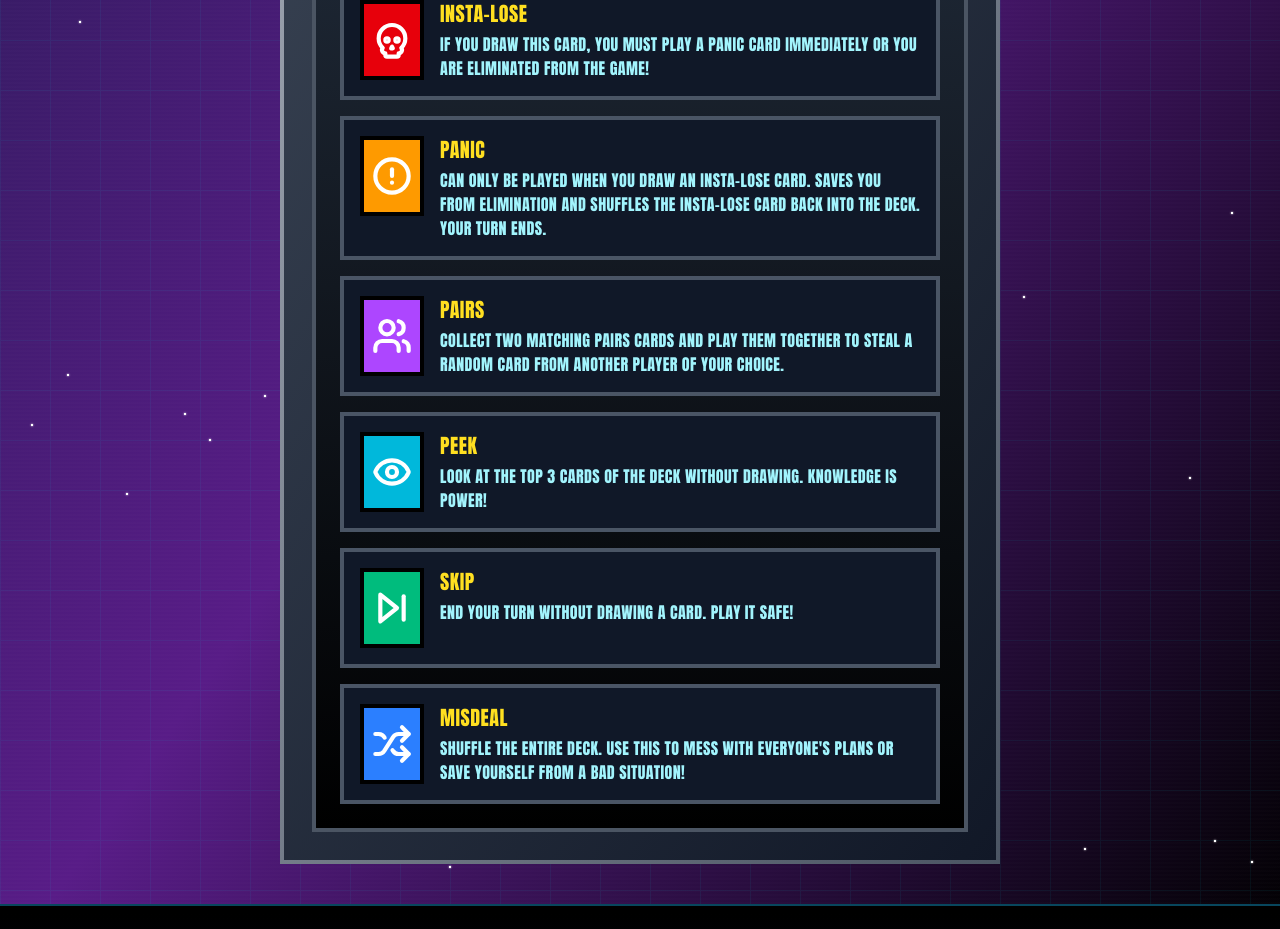
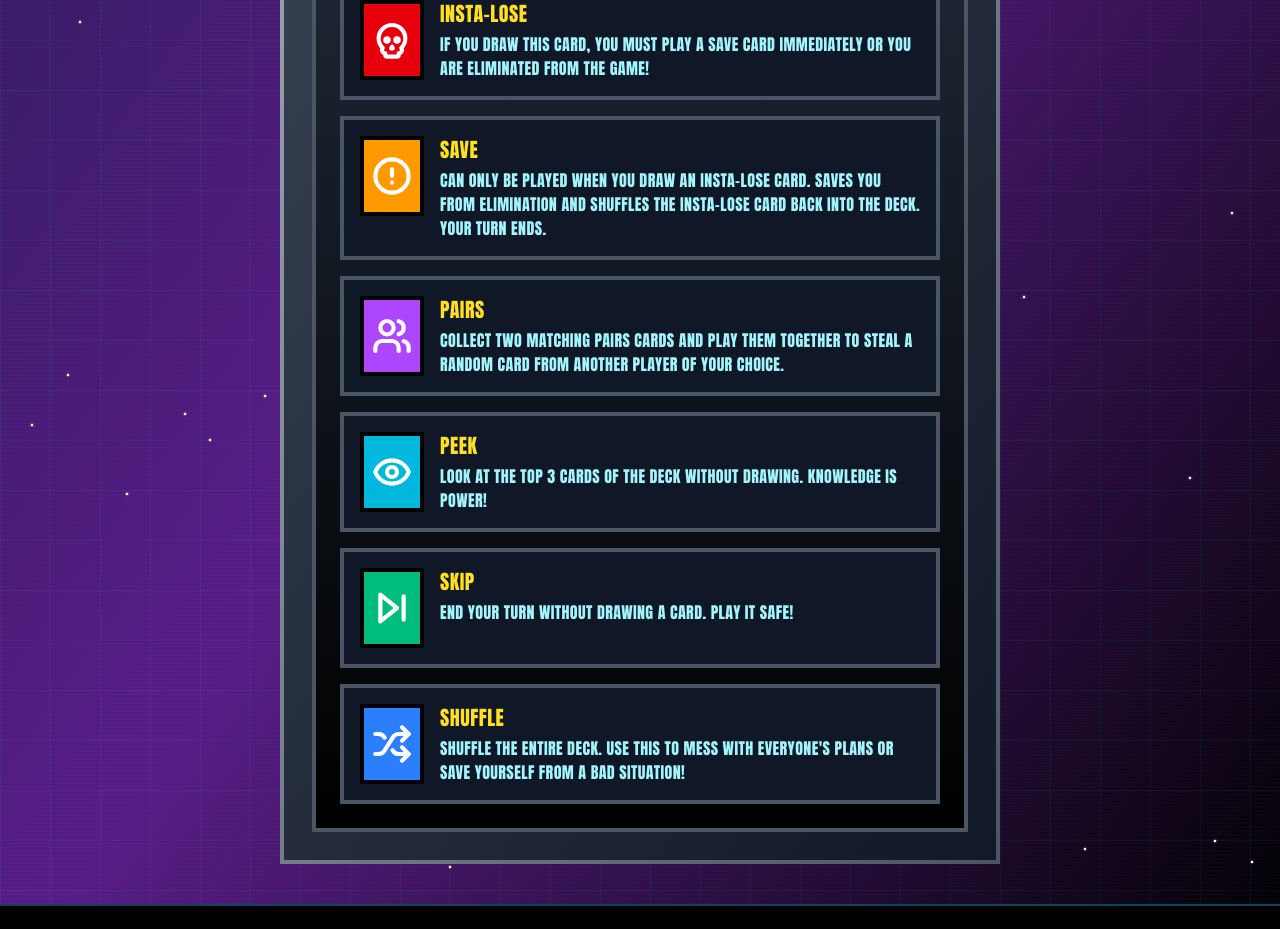
Before and after one commit to joelbreit/insta-lose, a React (Vite) app: page /about in a window 1280 px wide. Shown: the part 860-1789 px from the top of the page. Built offline with nearby package versions, Linux system fonts and the light colour scheme; no server answers.

Commit message:
Updated card names to "Save" and "Shuffle"

```diff
--- a/src/components/CardHand.jsx
+++ b/src/components/CardHand.jsx
@@ -39,8 +39,8 @@ function CardHand({
 						isCardPlayable &&
 						!isCardPlayable(selectedCard) && (
 							<div className="text-sm text-yellow-300 px-4 py-2 font-bold tracking-wide">
-								{selectedCard.type === "panic"
-									? "PANIC CARDS AUTO-PLAY WHEN YOU DRAW INSTA-LOSE!"
+								{selectedCard.type === "save"
+									? "SAVE CARDS AUTO-PLAY WHEN YOU DRAW AN INSTA-LOSE!"
 									: "YOU NEED A MATCHING PAIR TO PLAY THIS CARD!"}
 							</div>
 						)}
@@ -87,8 +87,8 @@ function CardHand({
 							}}
 							title={
 								isNotPlayable
-									? card.type === "panic"
-										? "Panic cards can only be played automatically when you draw an Insta-Lose card"
+									? card.type === "save"
+										? "Save cards can only be played automatically when you draw an Insta-Lose card"
 										: "You need a matching pair card to play this card"
 									: undefined
 							}
--- a/src/lambda/startGame/index.js
+++ b/src/lambda/startGame/index.js
@@ -13,18 +13,18 @@ const TABLE_NAME = process.env.TABLE_NAME || "InstaLoseGames";
 
 const CARDS_PER_PLAYER = 5;
 const STARTING_HAND_SIZE = 7;
-// Minimum cards needed per player for initial hands (excluding panic card)
+// Minimum cards needed per player for initial hands (excluding save card)
 const CARDS_FOR_INITIAL_HANDS = STARTING_HAND_SIZE - 1;
 
 // Card types for deck building
 const CARD_TYPES = {
-	PANIC: "panic",
+	SAVE: "save",
 	PAIRS_A: "pairs-A",
 	PAIRS_B: "pairs-B",
 	PAIRS_C: "pairs-C",
 	PEEK: "peek",
 	SKIP: "skip",
-	MISDEAL: "misdeal",
+	SHUFFLE: "shuffle",
 	INSTA_LOSE: "insta-lose",
 };
 
@@ -65,8 +65,8 @@ function buildDeck(numPlayers) {
 		CARD_TYPES.SKIP,
 		CARD_TYPES.SKIP,
 		CARD_TYPES.SKIP,
-		CARD_TYPES.MISDEAL,
-		CARD_TYPES.MISDEAL,
+		CARD_TYPES.SHUFFLE,
+		CARD_TYPES.SHUFFLE,
 	];
 
 	// Add enough random cards to cover initial hands + gameplay buffer
@@ -98,12 +98,12 @@ function dealInitialHands(players, deck) {
 	const updatedPlayers = players.map((player) => ({
 		...player,
 		hand: [
-			// Everyone starts with 1 panic card
-			{ id: generateCardId(), type: CARD_TYPES.PANIC },
+			// Everyone starts with 1 save card
+			{ id: generateCardId(), type: CARD_TYPES.SAVE },
 		],
 	}));
 
-	// Deal remaining cards (STARTING_HAND_SIZE - 1 since they have panic)
+	// Deal remaining cards (STARTING_HAND_SIZE - 1 since they have save)
 	const cardsPerPlayer = STARTING_HAND_SIZE - 1;
 
 	for (let i = 0; i < cardsPerPlayer; i++) {
--- a/src/lambda/takeAction/index.js
+++ b/src/lambda/takeAction/index.js
@@ -147,12 +147,12 @@ exports.handler = async (event) => {
 				action.cardType = drawnCard.type;
 
 				if (drawnCard.type === "insta-lose") {
-					// Check if player has panic card
-					const panicIndex = updatedGame.players[
+					// Check if player has save card
+					const saveIndex = updatedGame.players[
 						playerIndex
-					].hand.findIndex((c) => c.type === "panic");
+					].hand.findIndex((c) => c.type === "save");
 
-					if (panicIndex === -1) {
+					if (saveIndex === -1) {
 						// Player is eliminated
 						updatedGame.players[playerIndex].isAlive = false;
 						action.result = "eliminated";
@@ -160,20 +160,20 @@ exports.handler = async (event) => {
 						// Insta-lose card is removed from deck (not put back)
 						// This ensures the deck always has numPlayers - 1 insta-lose cards
 					} else {
-						// Auto-play panic card
+						// Auto-play save card
 						updatedGame.players[playerIndex].hand.splice(
-							panicIndex,
+							saveIndex,
 							1
 						);
 						updatedGame.discardPile.push({
-							id: `panic-${Date.now()}`,
-							type: "panic",
+							id: `save-${Date.now()}`,
+							type: "save",
 						});
 
 						// Put insta-lose back in deck and shuffle
 						updatedGame.deck.push(drawnCard);
 						updatedGame.deck = shuffleArray(updatedGame.deck);
-						action.result = "saved-by-panic";
+						action.result = "saved-by-save";
 					}
 				} else {
 					// Normal card - add to hand
@@ -211,13 +211,13 @@ exports.handler = async (event) => {
 				action.cardType = card.type;
 
 				// Validate card can be played
-				// Panic cards can only be auto-played when drawing insta-lose, not manually
-				if (card.type === "panic") {
+				// Save cards can only be auto-played when drawing insta-lose, not manually
+				if (card.type === "save") {
 					return {
 						statusCode: 400,
 						headers,
 						body: JSON.stringify({
-							error: "Panic cards can only be played automatically when you draw an Insta-Lose card",
+							error: "Save cards can only be played automatically when you draw an Insta-Lose card",
 						}),
 					};
 				}
@@ -254,7 +254,7 @@ exports.handler = async (event) => {
 						action.result = "skipped";
 						break;
 
-					case "misdeal":
+					case "shuffle":
 						// Shuffle the deck
 						updatedGame.deck = shuffleArray(updatedGame.deck);
 						action.result = "shuffled";
--- a/src/pages/About.jsx
+++ b/src/pages/About.jsx
@@ -7,7 +7,9 @@ function About() {
 			<Header />
 
 			<main className="mx-auto max-w-3xl px-4 py-12 sm:px-6 lg:px-8">
-				<h1 className="text-5xl font-bold mb-12 text-center text-yellow-300">HOW TO PLAY</h1>
+				<h1 className="text-5xl font-bold mb-12 text-center text-yellow-300">
+					HOW TO PLAY
+				</h1>
 
 				<div className="space-y-8">
 					<section className="beveled-box p-6">
@@ -35,7 +37,7 @@ function About() {
 								<li>PLAY ANY CARDS YOU WANT (OPTIONAL)</li>
 								<li>DRAW A CARD TO END YOUR TURN</li>
 								<li>
-									IF YOU DRAW AN INSTA-LOSE CARD, PLAY A PANIC
+									IF YOU DRAW AN INSTA-LOSE CARD, PLAY A SAVE
 									CARD OR YOU'RE OUT!
 								</li>
 							</ol>
@@ -50,7 +52,8 @@ function About() {
 								CARD TYPES
 							</h2>
 							<div className="grid gap-4">
-								{Object.entries(CARD_TYPES).map(([key, card]) => (
+								{Object.entries(CARD_TYPES).map(
+									([key, card]) => (
 										<div
 											key={key}
 											className="flex items-start gap-4 p-4 bg-gray-900 border-4 border-gray-600"
@@ -59,9 +62,14 @@ function About() {
 												className={`w-16 h-20 ${card.bgColor} border-4 border-black flex items-center justify-center flex-shrink-0`}
 											>
 												{card.icon ? (
-											<card.icon className="w-10 h-10 text-white" strokeWidth={2.5} />
+													<card.icon
+														className="w-10 h-10 text-white"
+														strokeWidth={2.5}
+													/>
 												) : (
-											<span className="text-3xl">?</span>
+													<span className="text-3xl">
+														?
+													</span>
 												)}
 											</div>
 											<div>
@@ -73,7 +81,8 @@ function About() {
 												</div>
 											</div>
 										</div>
-								))}
+									)
+								)}
 							</div>
 						</div>
 					</section>
--- a/src/pages/Game.jsx
+++ b/src/pages/Game.jsx
@@ -49,16 +49,16 @@ function formatActionText(action, gameState) {
 	if (action.type === "draw") {
 		if (action.result === "eliminated") {
 			return "INSTA-LOST!!!";
-		} else if (action.result === "saved-by-panic") {
-			return "WAS SAVED BY A PANIC CARD!";
+		} else if (action.result === "saved-by-save") {
+			return "WAS SAVED BY A SAVE CARD!";
 		} else if (action.result === "drew-card") {
 			return "DREW A CARD!";
 		}
 	} else if (action.type === "playCard") {
 		if (action.cardType === "skip") {
 			return "SKIPPED THEIR TURN!";
-		} else if (action.cardType === "misdeal") {
-			return "MISDEALT THE DECK!";
+		} else if (action.cardType === "shuffle") {
+			return "SHUFFLED THE DECK!";
 		} else if (action.cardType === "peek") {
 			return "PEEKED AT THE DECK!";
 		} else if (action.result === "stole-card" && action.targetPlayerId) {
@@ -84,15 +84,15 @@ function getActionColorClass(action) {
 	if (action.type === "draw") {
 		if (action.result === "eliminated") {
 			return "text-red-400"; // Eliminated - red
-		} else if (action.result === "saved-by-panic") {
-			return "text-orange-400"; // Saved by panic - orange
+		} else if (action.result === "saved-by-save") {
+			return "text-orange-400"; // Saved by save - orange
 		}
 		return "text-green-500"; // Normal draw - green
 	} else if (action.type === "playCard") {
 		if (action.cardType === "skip") {
 			return "text-emerald-400"; // Skip - emerald
-		} else if (action.cardType === "misdeal") {
-			return "text-blue-400"; // Misdeal - blue
+		} else if (action.cardType === "shuffle") {
+			return "text-blue-400"; // Shuffle - blue
 		} else if (action.cardType === "peek") {
 			return "text-cyan-400"; // Peek - cyan
 		} else if (action.result === "stole-card") {
@@ -168,7 +168,7 @@ function Game() {
 	const [peekedCards, setPeekedCards] = useState(null);
 	const [wsConnected, setWsConnected] = useState(false);
 
-	// Event modal for important game events (peek, panic, steal, stolen-from)
+	// Event modal for important game events (peek, save, steal, stolen-from)
 	const [eventModal, setEventModal] = useState(null);
 	// Track processed actions to avoid duplicate modals
 	const processedActionsRef = useRef(new Set());
@@ -449,17 +449,17 @@ function Game() {
 					type: "eliminated",
 					title: "INSTA-LOSE!!!",
 					message:
-						"YOU DREW AN INSTA-LOSE CARD AND HAD NO PANIC CARD! YOU'RE OUT!",
+						"YOU DREW AN INSTA-LOSE CARD AND HAD NO SAVE CARD! YOU'RE OUT!",
 					icon: Skull,
 					bgColor: "from-red-600 to-red-800",
 					borderColor: "border-red-900",
 				});
-			} else if (result.action?.result === "saved-by-panic") {
+			} else if (result.action?.result === "saved-by-save") {
 				setEventModal({
-					type: "saved-by-panic",
-					title: "PANIC SAVE!",
+					type: "saved-by-save",
+					title: "SAVE SAVED YOU!",
 					message:
-						"YOU DREW AN INSTA-LOSE CARD BUT YOUR PANIC CARD SAVED YOU!",
+						"YOU DREW AN INSTA-LOSE CARD BUT YOUR SAVE CARD SAVED YOU!",
 					icon: ShieldAlert,
 					bgColor: "from-yellow-600 to-yellow-800",
 					borderColor: "border-yellow-900",
@@ -484,10 +484,10 @@ function Game() {
 		const card = gameState.myHand.find((c) => c.id === cardId);
 		if (!card) return;
 
-		// Panic cards can only be auto-played when drawing insta-lose, not manually
-		if (card.type === "panic") {
+		// Save cards can only be auto-played when drawing insta-lose, not manually
+		if (card.type === "save") {
 			setError(
-				"Panic cards can only be played automatically when you draw an Insta-Lose card"
+				"Save cards can only be played automatically when you draw an Insta-Lose card"
 			);
 			return;
 		}
@@ -585,8 +585,8 @@ function Game() {
 
 	// Check if a card is playable
 	const isCardPlayable = (card) => {
-		// Panic cards can only be auto-played when drawing insta-lose, not manually
-		if (card.type === "panic") {
+		// Save cards can only be auto-played when drawing insta-lose, not manually
+		if (card.type === "save") {
 			return false;
 		}
 
--- a/src/utils/cardTypes.js
+++ b/src/utils/cardTypes.js
@@ -7,10 +7,10 @@ export const CARD_TYPES = {
 		bgColor: "bg-red-600", // Red
 		textColor: "text-white",
 		description:
-			"If you draw this card, you must play a Panic card immediately or you are eliminated from the game!",
+			"If you draw this card, you must play a Save card immediately or you are eliminated from the game!",
 	},
-	panic: {
-		name: "Panic",
+	save: {
+		name: "Save",
 		icon: AlertCircle,
 		bgColor: "bg-amber-500", // Amber
 		textColor: "text-white",
@@ -41,8 +41,8 @@ export const CARD_TYPES = {
 		description:
 			"End your turn without drawing a card. Play it safe!",
 	},
-	misdeal: {
-		name: "Misdeal",
+	shuffle: {
+		name: "Shuffle",
 		icon: Shuffle,
 		bgColor: "bg-blue-500", // Blue
 		textColor: "text-white",
```
Also changed, not shown: 4 other files (tests, documents, lock files or other folders). Lines whose indentation alone changed are shown as unchanged.
